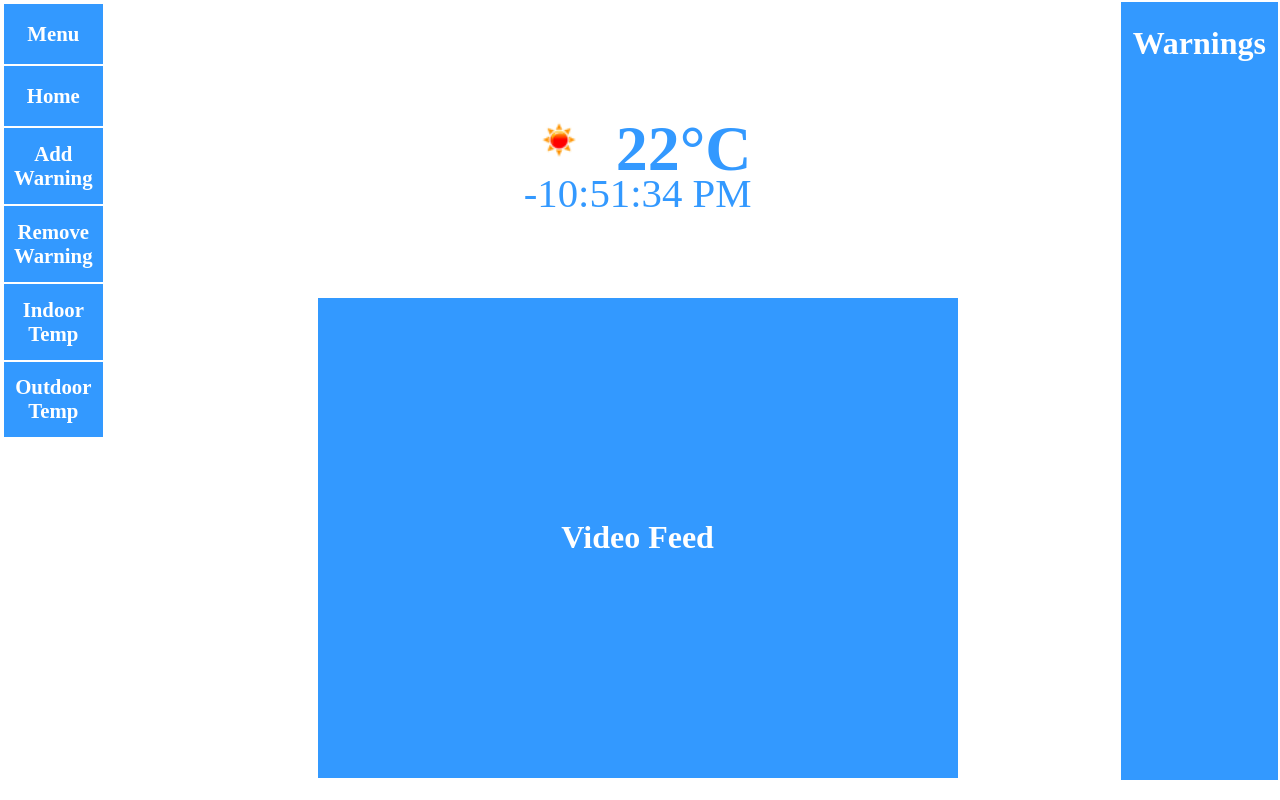
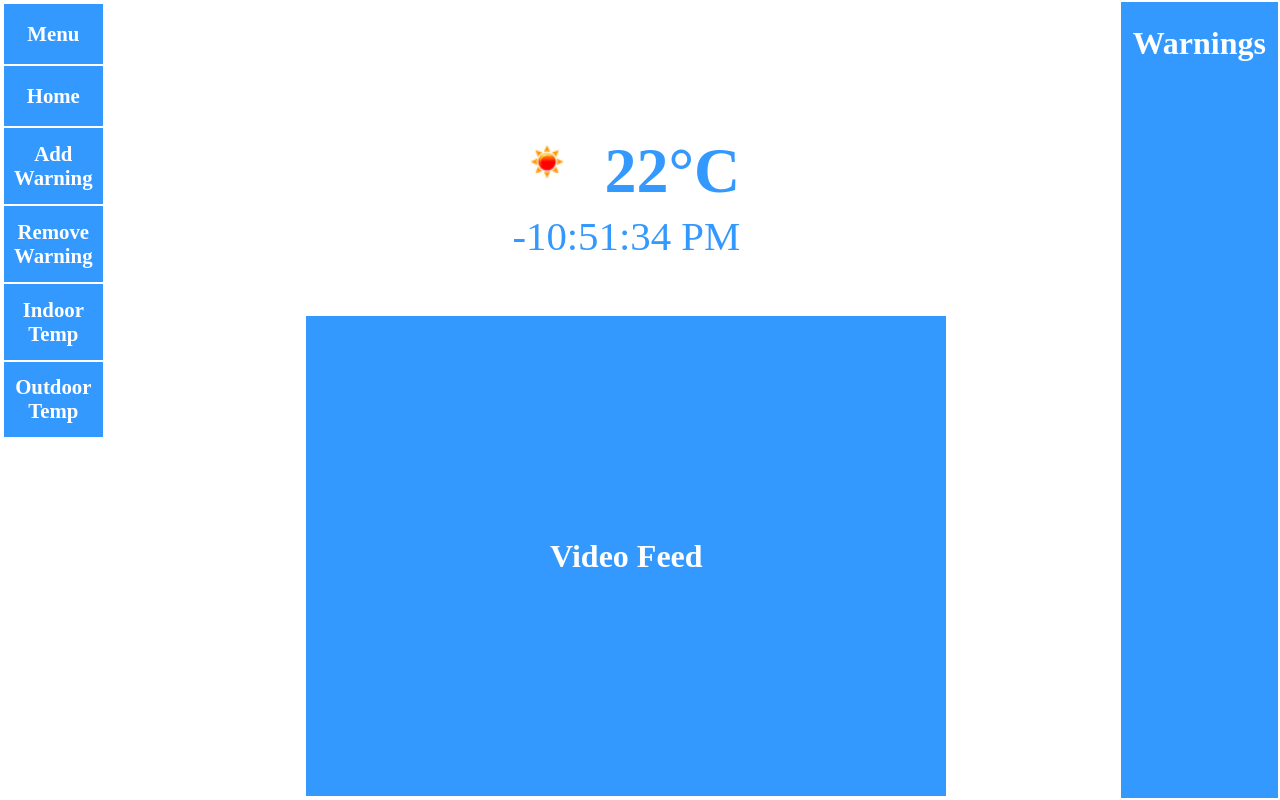
Before and after one commit to Tecnoman5000/ICSFinalProject, a PHP site: page / in a window 1280 px wide. Run offline with PHP 8.4, Linux system fonts and the light colour scheme.

Commit message:
Fixed height:100%
content now spans the entire page.

```diff
--- a/Website/index.html
+++ b/Website/index.html
@@ -9,8 +9,10 @@
 <body onload="startTime()">
 	<table id="main_table">
 		<tr id="main_row">
-			<td id="main_menu_column">
+			<td id="main_menu_cell">
+				<div id="main_menu_div">
 					<table id="menu_table">
+						<tbody id="menu_tbody">
 							<tr class="menu_row">
 								<td class="menu_content">
 									<h1>
@@ -23,29 +25,31 @@
 									<h1 class="menu_button">Home</h1>
 								</td>
 							</tr>
-					<tr>
+							<tr class="menu_row">
 								<td class="menu_content">
 									<h1 onclick="add_warning()" class="menu_button" id="add_warning_button">Add Warning</h1>
 								</td>
 							</tr>
-					<tr>
+							<tr class="menu_row">
 								<td class="menu_content">
 									<h1 onclick="remove_warning()" class="menu_button">Remove Warning</h1>
 								</td>
 							</tr>
-					<tr>
+							<tr class="menu_row">
 								<td class="menu_content">
 									<h1 onclick="indoor_temp()" class="menu_button">Indoor Temp</h1>
 								</td>
 							</tr>
-					<tr>
+							<tr class="menu_row">
 								<td class="menu_content">
 									<h1 onclick="outdoor_temp()" class="menu_button">Outdoor Temp</h1>
 								</td>
 							</tr>
+						</tbody>
 					</table>
+				</div>
 			</td>
-			<td class="main_mid_column"  align="center">
+			<td id="main_mid_cell"  align="center">
 				<table id="content_table">
 					<tr class="content_row" align="center">
 						<td id="content_weather">
@@ -71,14 +75,16 @@
 					</tr>
 				</table>
 			</td>
-			<td id="main_warnings_column">
+			<td id="main_warnings_cell">
+				<div id="warnings_div">
 					<table id="warnings_table">
-					<tr>
-						<td>
+						<tr class="warnings_row">
+							<td id="warnings_cell">
 								<h1>Warnings</h1>
 							</td>
 						</tr>
 					</table>
+				</div>
 			</td>
 		</tr>
 	</table>
--- a/Website/styles.css
+++ b/Website/styles.css
@@ -4,7 +4,8 @@
 	background-color:#ffffff;
 }
 
-table,tr,td{
+html,body,table{
+	height:100%;
 }
 
 #main_table{
@@ -12,17 +13,19 @@
 	text-align:center;
 }
 
-#main_row{
-	width:50%;
-}
-
-#main_menu_column{
-	vertical-align:top;
+#main_menu_div{
 	color:#ffffff;
 	font-size:65%;
 	width:10%;
-	padding-right:50px;
 
+}
+
+#main_menu_cell,#main_mid_cell ,#main_warnings_cell{
+	vertical-align:top;
+}
+
+#main_menu_cell{
+	width:130px;
 }
 
 .menu_row{
@@ -64,25 +67,17 @@
 	color:#696969;
 }
 
-h3,h1.main_mid_column{
+h3,h1.main_mid_cell{
 	margin:0px;
 }
 
-.main_menu_column{
-	width:20%;
-}
-
-#content_table{
-	height:100%;
-}
-
-.main_mid_column{
+.main_mid_cell{
 	vertical-align:top;
 }
 
 #content_weather{
 	color:#3399FF;
-	padding-bottom:100px;
+	padding-bottom:75px;
 	padding-top:100px;
 }
 
@@ -117,11 +112,14 @@
 	width:640px;
 }
 
-#main_warnings_column{
-	vertical-align:top;
+#main_warnings_cell{
 	color:#ffffff;
 	background-color:#3399FF;
 	padding-right:10px;
 	padding-left:10px;
 	width:10%;
 }
+
+#main_warnings_cell{
+	vertical-align:top;
+}
```
Also changed, not shown: Website/script_functions.js (+0 -17 lines). Lines whose indentation alone changed are shown as unchanged.
